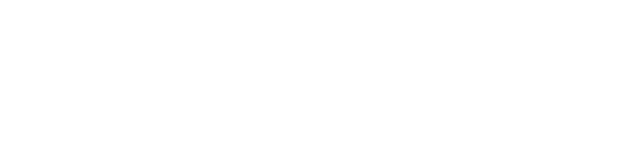
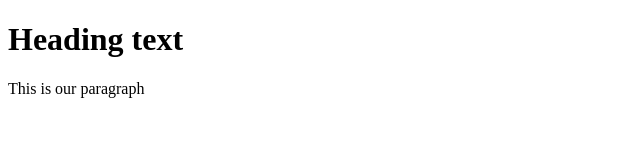
Before and after one commit to RobsonEgute/demo-repo3, a plain HTML site: page index.html in a window 1280 px wide. Shown: the whole page, without its empty margins (0-640 px from the left). Drawn offline with Linux system fonts and the light colour scheme.

Commit message:
heading
describtion

```diff
--- a/index.html
+++ b/index.html
@@ -7,6 +7,7 @@
     <title>demo repo 3</title>
 </head>
 <body>
-
+    <h1>Heading text</h1>
+    <p>This is our paragraph</p>
 </body>
 </html>
```
